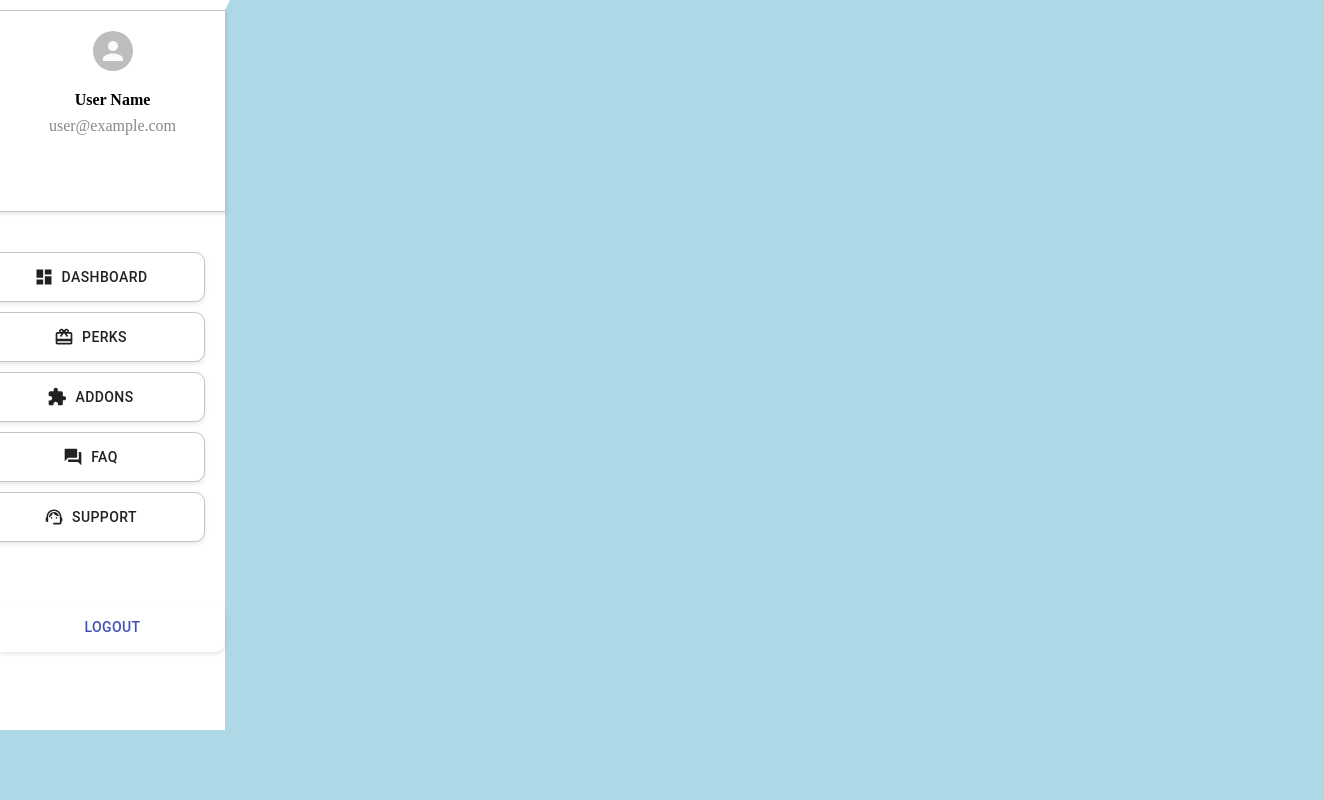
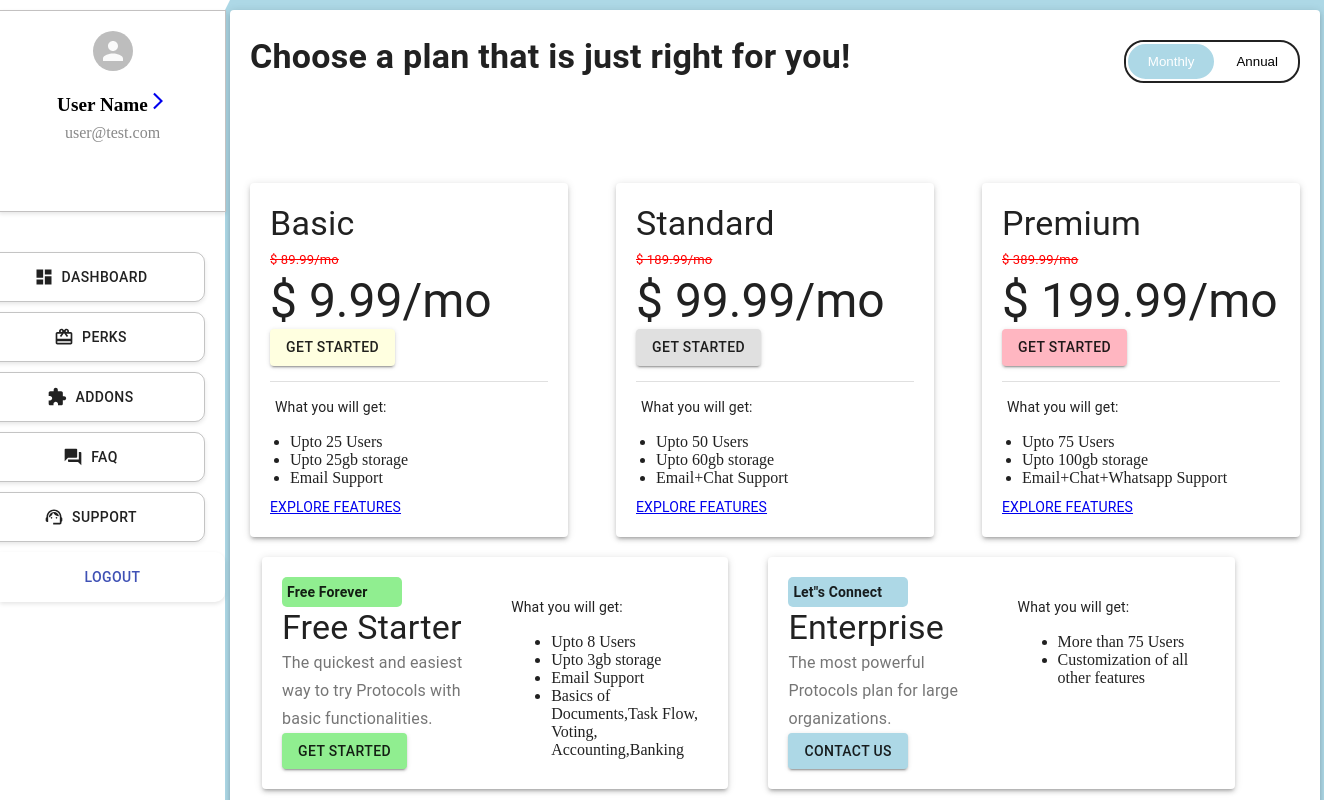
Before and after one commit to muhammedjavis/hosting, a React (Vite) app: page / in a window 1280 px wide. Shown: the part 140-940 px from the top of the page, 1324 px wide, since content can reach past the window. Before the commit the page ends 870 px from the top, so only its background shows below. Built offline with nearby package versions, Linux system fonts and the light colour scheme.

Commit message:
created Dashboard component and its sub components.

```diff
--- a/src/App.jsx
+++ b/src/App.jsx
@@ -1,11 +1,26 @@
 import { RouterProvider, createBrowserRouter } from 'react-router-dom';
 import RootLayout from './components/RootLayout';
+import Dashboard from './components/Dashboard';
 
 function App() {
   const router = createBrowserRouter([
     {
       path: '/',
-      element: <RootLayout />,
+      element: (
+        <>
+          <RootLayout />
+          <Dashboard />
+        </>
+      ),
+    },
+    {
+      path: '/dashboard',
+      element: (
+        <>
+          <RootLayout />
+          <Dashboard />
+        </>
+      ),
     },
   ]);
 
--- /dev/null
+++ b/src/components/Dashboard.jsx
@@ -0,0 +1,89 @@
+import Paper from '@mui/material/Paper';
+
+import Typography from '@mui/material/Typography';
+import { useState } from 'react';
+import classes from './Dashboard.module.css';
+import PlansGridContainer from './PlansContainer';
+import { Grid } from '@material-ui/core';
+
+import PlanItemVariant from './PlanItemVariant';
+
+const Dashboard = () => {
+  const [activeButton, setActiveButton] = useState('monthly');
+
+  const handleButtonClick = (type) => {
+    setActiveButton(type);
+  };
+
+  return (
+    <div style={{ marginLeft: '230px' }}>
+      <Paper elevation={3} style={{ padding: '20px', width: '100%' }}>
+        <div
+          style={{
+            display: 'flex',
+            alignItems: 'center',
+            marginBottom: '100px',
+          }}
+        >
+          <Typography variant='h4' fontWeight='bold' style={{ flex: '1' }}>
+            Choose a plan that is just right for you!
+          </Typography>
+          <div className={classes.togglebuttons}>
+            <button
+              className={activeButton === 'monthly' ? classes.active : ''}
+              onClick={() => handleButtonClick('monthly')}
+            >
+              Monthly
+            </button>
+            <button
+              className={activeButton === 'annual' ? classes.active : ''}
+              onClick={() => handleButtonClick('annual')}
+            >
+              Annual
+            </button>
+          </div>
+        </div>
+        <PlansGridContainer />
+        <Grid container spacing={2}>
+          <PlanItemVariant
+            title='Free Starter'
+            subheading='The quickest and easiest way to try Protocols with basic functionalities.'
+            features={[
+              'Upto 8 Users',
+              'Upto 3gb storage',
+              'Email Support',
+              'Basics of Documents,Task Flow, Voting, Accounting,Banking',
+            ]}
+            buttonColour='lightgreen'
+            buttonText='Get Started'
+            highlightText='Free Forever'
+          />
+          <PlanItemVariant
+            title='Enterprise'
+            subheading='The most powerful Protocols plan for large organizations.'
+            features={[
+              'More than 75 Users',
+              'Customization of all other features',
+            ]}
+            buttonColour='lightblue'
+            buttonText='Contact Us'
+            highlightText='Let"s Connect'
+          />
+        </Grid>
+        <Typography
+          variant='body2'
+          style={{
+            textAlign: 'right',
+            color: 'blue',
+            marginTop: '20px',
+          }}
+        >
+          *Some unique features are provided as add-ons with individual plans
+          for each feature.
+        </Typography>
+      </Paper>
+    </div>
+  );
+};
+
+export default Dashboard;
--- /dev/null
+++ b/src/components/Dashboard.module.css
@@ -0,0 +1,21 @@
+.togglebuttons {
+  display: flex;
+  border: 2px solid;
+  border-radius: 20px;
+  margin-top: 10px;
+}
+
+.togglebuttons button {
+  padding: 10px 20px;
+  background-color: transparent;
+  cursor: pointer;
+  border: none;
+  outline: none;
+}
+
+.togglebuttons button.active {
+  background-color: lightblue;
+  color: white;
+  border: 2px solid;
+  border-radius: 20px;
+}
--- a/src/components/Navigation.jsx
+++ b/src/components/Navigation.jsx
@@ -7,6 +7,7 @@ import ExtensionIcon from '@mui/icons-material/Extension';
 import QuestionAnswerIcon from '@mui/icons-material/QuestionAnswer';
 import SupportAgentIcon from '@mui/icons-material/SupportAgent';
 import RedeemIcon from '@mui/icons-material/Redeem';
+import ArrowForwardIosIcon from '@mui/icons-material/ArrowForwardIos';
 
 const Navigation = () => {
   const location = useLocation();
@@ -23,8 +24,13 @@ const Navigation = () => {
     <div className={classes.navigation}>
       <div className={classes.userBox}>
         <Avatar alt='User Image' src='' className={classes.userImage} />
-        <div className={classes.userName}>User Name</div>
-        <div className={classes.userEmail}>user@example.com</div>
+        <div className={classes.userName}>
+          User Name
+          <NavLink to='#'>
+            <ArrowForwardIosIcon fontSize='small' />
+          </NavLink>
+        </div>
+        <div className={classes.userEmail}>user@test.com</div>
       </div>
       {navigationItems.map((item, index) => (
         <NavLink
@@ -73,7 +79,7 @@ const Navigation = () => {
             height: '50px',
             textAlign: 'left',
             borderRadius: '0 10px 10px 0',
-            marginTop: '50px',
+
             marginLeft: '0',
             boxShadow: '0 2px 4px rgba(0, 0, 0, 0.1)',
           }}
--- a/src/components/Navigation.module.css
+++ b/src/components/Navigation.module.css
@@ -1,11 +1,11 @@
 .navigation {
   width: 225px;
-  height: 90vh;
+  height: 120vh;
   background-color: white;
   display: flex;
   flex-direction: column;
   align-items: center;
-
+  position: absolute;
   box-sizing: border-box;
 }
 
@@ -30,6 +30,7 @@
 .userName {
   font-weight: bold;
   margin-bottom: 8px;
+  font-size: larger;
 }
 
 .userEmail {
@@ -38,4 +39,5 @@
 
 .logoutBtn {
   margin-top: auto;
+  margin-bottom: 10px;
 }
--- /dev/null
+++ b/src/components/PlanItem.jsx
@@ -0,0 +1,35 @@
+/* eslint-disable react/prop-types */
+import { Button, Divider, Grid, Paper, Typography } from '@material-ui/core';
+
+const PlanItem = ({ title, oldPrice, newPrice, features, buttonColour }) => {
+  return (
+    <Grid item xs={12} sm={4}>
+      <Paper elevation={3} style={{ padding: '20px' }}>
+        <Typography variant='h4' fontWeight='bold' align='left'>
+          {title}
+        </Typography>
+        <Typography variant='subtitle1' color='textSecondary'>
+          <del style={{ color: 'red', fontSize: 'small' }}>{oldPrice}</del>
+        </Typography>
+        <Typography variant='h3'>{newPrice}</Typography>
+        <Button variant='contained' style={{ backgroundColor: buttonColour }}>
+          Get Started
+        </Button>
+        <Divider style={{ margin: '15px 0' }} />
+        <Typography variant='body2' style={{ marginLeft: '5px' }}>
+          What you will get:
+        </Typography>
+        <ul style={{ paddingLeft: '20px', marginBottom: '10px' }}>
+          {features.map((feature, index) => (
+            <li key={index}>{feature}</li>
+          ))}
+        </ul>
+        <Typography variant='body2'>
+          <a href='#'>EXPLORE FEATURES</a>
+        </Typography>
+      </Paper>
+    </Grid>
+  );
+};
+
+export default PlanItem;
--- /dev/null
+++ b/src/components/PlanItemVariant.jsx
@@ -0,0 +1,68 @@
+/* eslint-disable react/prop-types */
+import { Button, Grid, Paper, Typography } from '@material-ui/core';
+
+const PlanItemVariant = ({
+  title,
+  subheading,
+  features,
+  buttonColour,
+  buttonText,
+  highlightText,
+}) => {
+  return (
+    <Paper
+      elevation={3}
+      style={{
+        padding: '20px',
+        width: '40%',
+        margin: '20px',
+        display: 'flex',
+        flexDirection: 'row',
+      }}
+    >
+      <Grid container spacing={4}>
+        <Grid item xs={12} sm={6}>
+          <div
+            style={{
+              backgroundColor: buttonColour,
+              padding: '5px',
+              borderRadius: '5px',
+              width: '110px',
+            }}
+          >
+            <Typography variant='body2' style={{ fontWeight: 'bold' }}>
+              {highlightText}
+            </Typography>
+          </div>
+          <Typography variant='h4' fontWeight='bold' align='left'>
+            {title}
+          </Typography>
+          <Typography variant='subtitle1' color='textSecondary'>
+            {subheading}
+          </Typography>
+          <Button variant='contained' style={{ backgroundColor: buttonColour }}>
+            {buttonText}
+          </Button>
+        </Grid>
+        <Grid item xs={12} sm={6}>
+          <div
+            style={{
+              display: 'flex',
+              justifyContent: 'space-between',
+              marginTop: '20px',
+            }}
+          >
+            <Typography variant='body2'>What you will get:</Typography>
+          </div>
+          <ul style={{ marginBottom: '10px' }}>
+            {features.map((feature, index) => (
+              <li key={index}>{feature}</li>
+            ))}
+          </ul>
+        </Grid>
+      </Grid>
+    </Paper>
+  );
+};
+
+export default PlanItemVariant;
--- /dev/null
+++ b/src/components/PlansContainer.jsx
@@ -0,0 +1,49 @@
+import { Grid } from '@material-ui/core';
+import PlanItem from './PlanItem';
+
+const PlansGridContainer = () => {
+  const plansNormal = [
+    {
+      title: 'Basic',
+      oldPrice: '$ 89.99/mo',
+      newPrice: '$ 9.99/mo',
+      features: ['Upto 25 Users', 'Upto 25gb storage', 'Email Support'],
+      buttonColour: 'lightyellow',
+    },
+    {
+      title: 'Standard',
+      oldPrice: '$ 189.99/mo',
+      newPrice: '$ 99.99/mo',
+      features: ['Upto 50 Users', 'Upto 60gb storage', 'Email+Chat Support'],
+      buttonColour: 'lightred',
+    },
+    {
+      title: 'Premium',
+      oldPrice: '$ 389.99/mo',
+      newPrice: '$ 199.99/mo',
+      features: [
+        'Upto 75 Users',
+        'Upto 100gb storage',
+        'Email+Chat+Whatsapp Support',
+      ],
+      buttonColour: 'lightpink',
+    },
+  ];
+
+  return (
+    <Grid container spacing={6}>
+      {plansNormal.map((plan, index) => (
+        <PlanItem
+          key={index}
+          title={plan.title}
+          oldPrice={plan.oldPrice}
+          newPrice={plan.newPrice}
+          features={plan.features}
+          buttonColour={plan.buttonColour}
+        />
+      ))}
+    </Grid>
+  );
+};
+
+export default PlansGridContainer;
```
